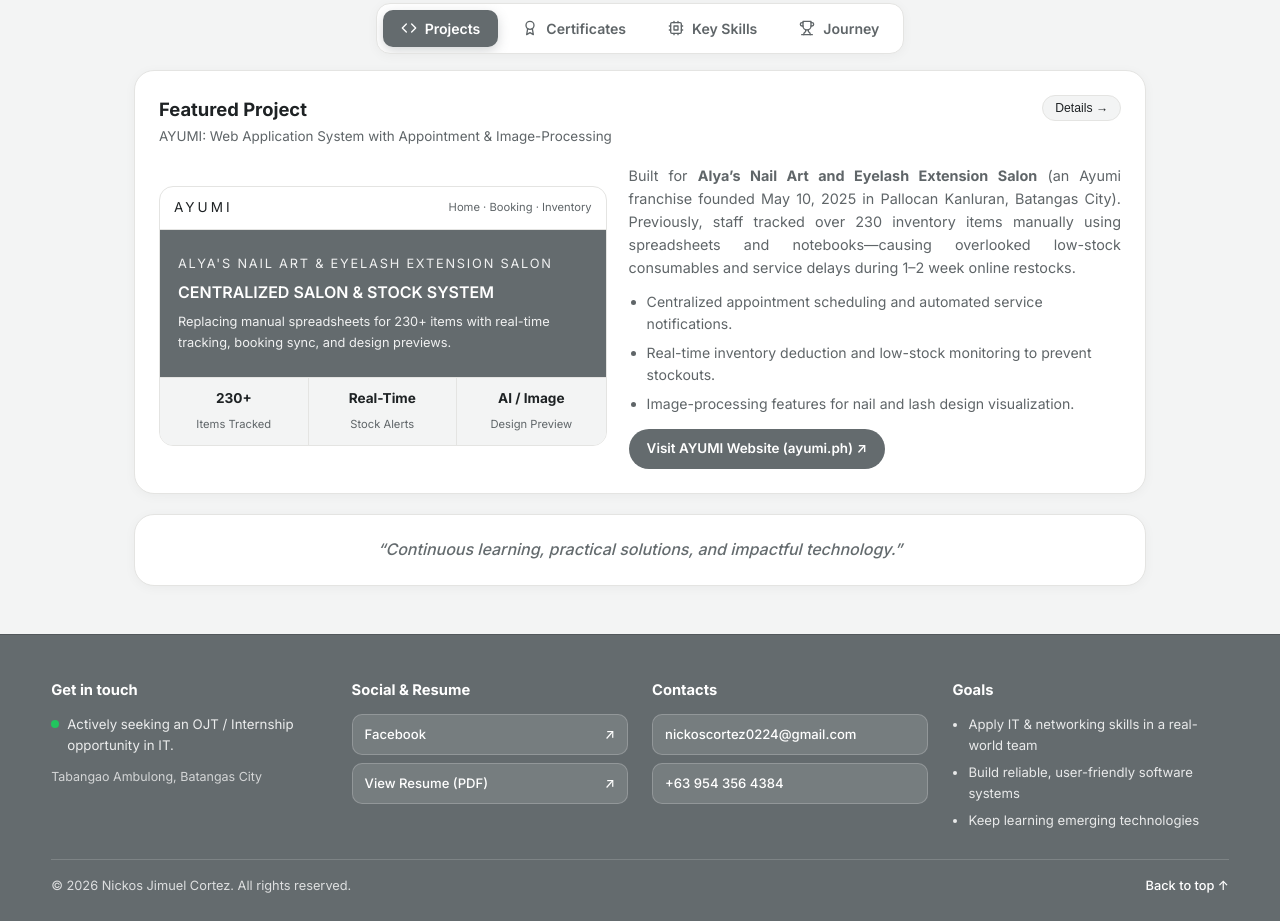
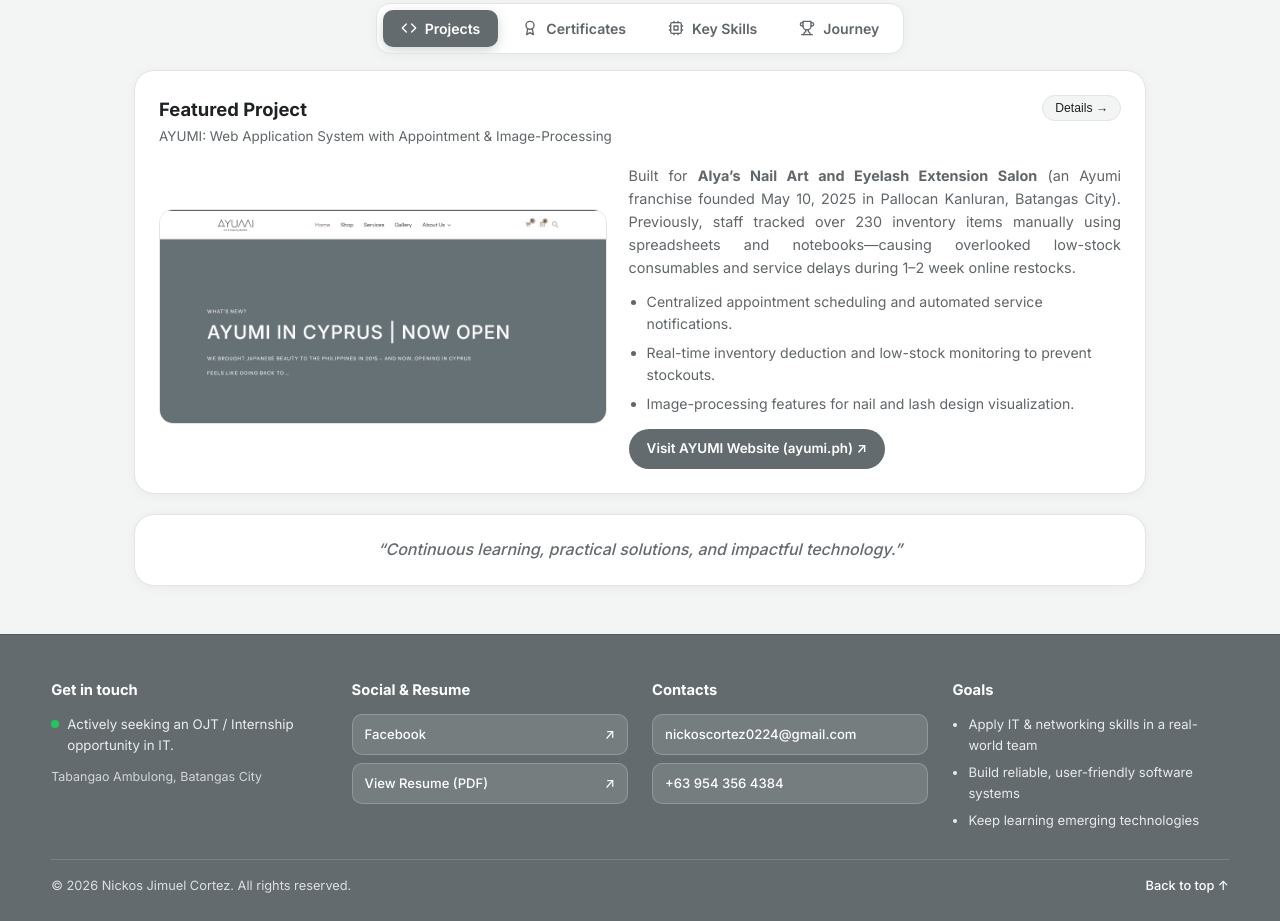
Before and after one commit to nickoscortez/portfolio, a plain HTML site: page index.html in a window 1280 px wide. Shown: the part 851-1772 px from the top of the page. Drawn offline with Linux system fonts and the light colour scheme.

Commit message:
Add files via upload

```diff
--- a/index.html
+++ b/index.html
@@ -143,22 +143,9 @@
         </div>
 
         <div class="project-bento-grid">
-          <!-- Mini AYUMI UI Preview matching the reference screenshot -->
+          <!-- AYUMI UI Screenshot -->
           <div class="ayumi-preview">
-            <div class="ayumi-bar">
-              <span class="ayumi-brand">AYUMI</span>
-              <span class="ayumi-nav">Home · Booking · Inventory</span>
-            </div>
-            <div class="ayumi-hero-mini">
-              <p class="ayumi-kicker">ALYA'S NAIL ART &amp; EYELASH EXTENSION SALON</p>
-              <h3>CENTRALIZED SALON &amp; STOCK SYSTEM</h3>
-              <p>Replacing manual spreadsheets for 230+ items with real-time tracking, booking sync, and design previews.</p>
-            </div>
-            <div class="ayumi-stats">
-              <div><strong>230+</strong><span>Items Tracked</span></div>
-              <div><strong>Real-Time</strong><span>Stock Alerts</span></div>
-              <div><strong>AI / Image</strong><span>Design Preview</span></div>
-            </div>
+            <img src="ayumi-ui.png" alt="AYUMI Art &amp; Beauty Studios UI Preview" class="ayumi-ui-img" />
           </div>
 
           <div class="project-summary">
```
Also changed, not shown: ayumi-ui.png (added).
